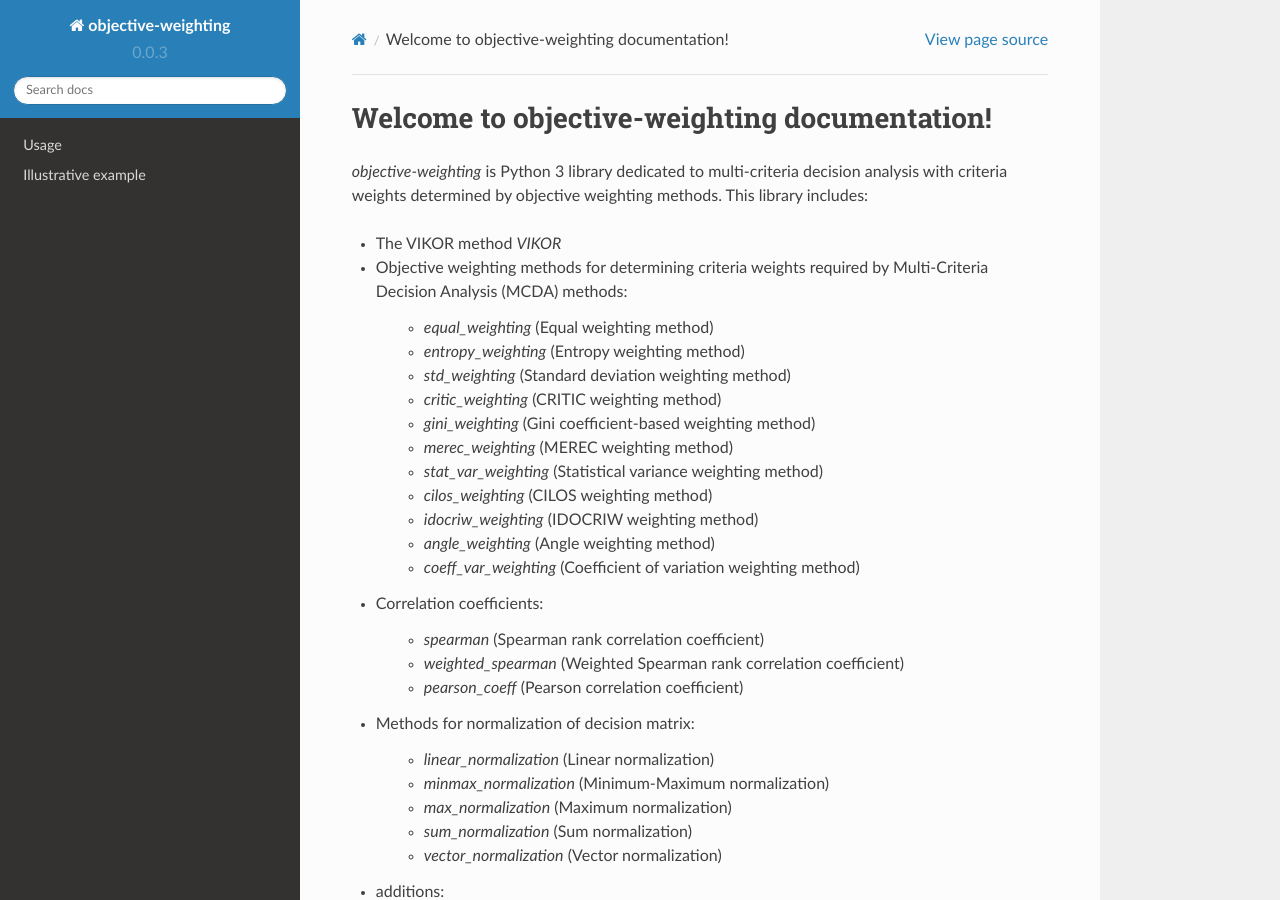
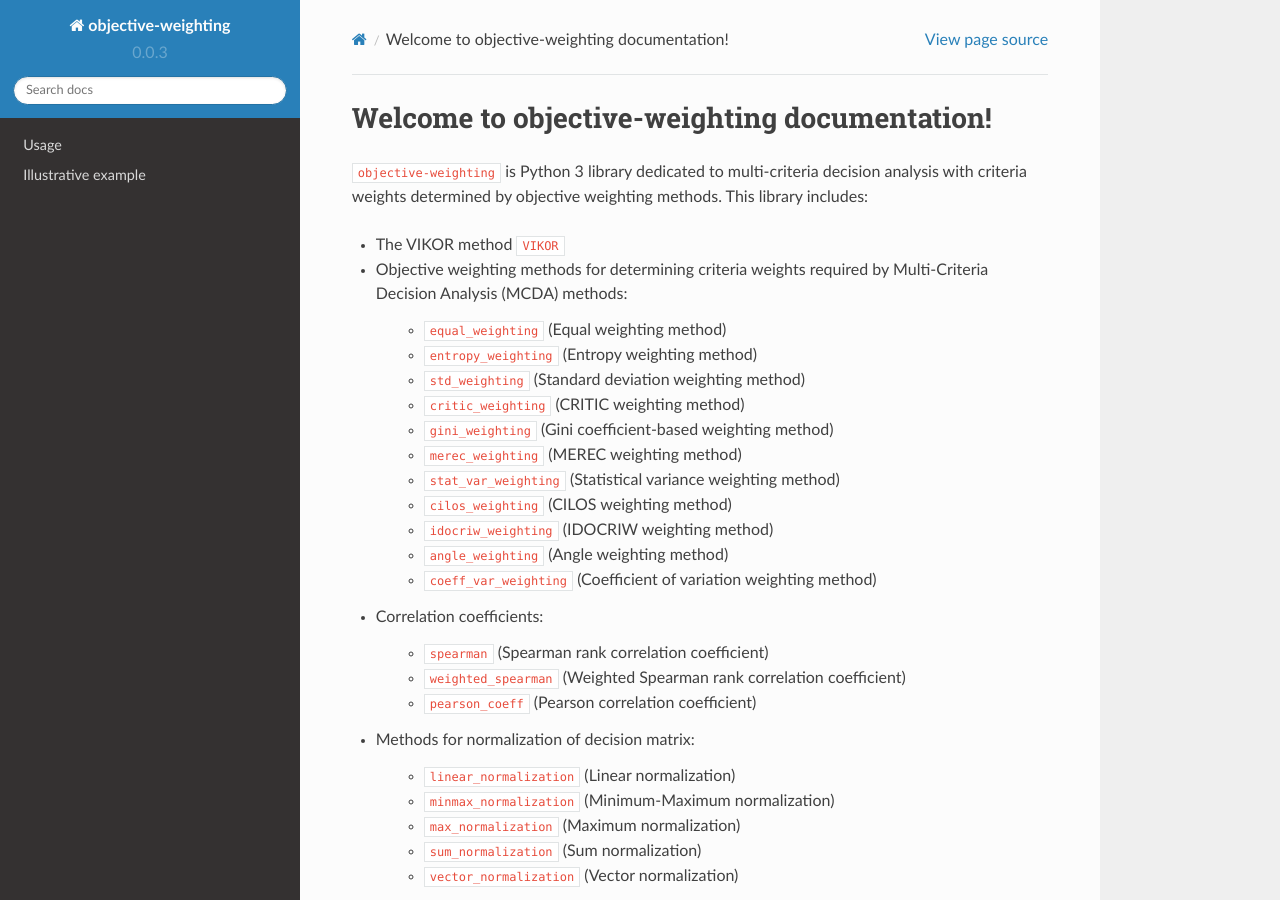
Before and after one commit to energyinpython/objective-weighting, a Sphinx documentation site: the page built from docs/index.rst, in a window 1280 px wide and 900 px high. Built offline with Sphinx 7.4.7 and the Read the Docs theme 2.0.0, drawn with Linux system fonts in a browser that asks for light colours; pages that are not in the unit, such as notebooks, are missing from menus.

Commit message:
docs: documentation update

```diff
--- a/docs/index.rst
+++ b/docs/index.rst
@@ -1,42 +1,42 @@
 Welcome to objective-weighting documentation!
 ===============================================
 
-`objective-weighting` is Python 3 library dedicated to multi-criteria decision analysis with criteria weights determined by objective weighting methods.
+``objective-weighting`` is Python 3 library dedicated to multi-criteria decision analysis with criteria weights determined by objective weighting methods.
 This library includes:
 
-- The VIKOR method `VIKOR`
+- The VIKOR method ``VIKOR``
 
 - Objective weighting methods for determining criteria weights required by Multi-Criteria Decision Analysis (MCDA) methods:
 
-	- `equal_weighting` (Equal weighting method)
-	- `entropy_weighting` (Entropy weighting method)
-	- `std_weighting` (Standard deviation weighting method)
-	- `critic_weighting` (CRITIC weighting method)
-	- `gini_weighting` (Gini coefficient-based weighting method)
-	- `merec_weighting` (MEREC weighting method)
-	- `stat_var_weighting` (Statistical variance weighting method)
-	- `cilos_weighting` (CILOS weighting method)
-	- `idocriw_weighting` (IDOCRIW weighting method)
-	- `angle_weighting` (Angle weighting method)
-	- `coeff_var_weighting` (Coefficient of variation weighting method)
+	- ``equal_weighting`` (Equal weighting method)
+	- ``entropy_weighting`` (Entropy weighting method)
+	- ``std_weighting`` (Standard deviation weighting method)
+	- ``critic_weighting`` (CRITIC weighting method)
+	- ``gini_weighting`` (Gini coefficient-based weighting method)
+	- ``merec_weighting`` (MEREC weighting method)
+	- ``stat_var_weighting`` (Statistical variance weighting method)
+	- ``cilos_weighting`` (CILOS weighting method)
+	- ``idocriw_weighting`` (IDOCRIW weighting method)
+	- ``angle_weighting`` (Angle weighting method)
+	- ``coeff_var_weighting`` (Coefficient of variation weighting method)
 
 - Correlation coefficients:
 
-	- `spearman` (Spearman rank correlation coefficient)
-	- `weighted_spearman` (Weighted Spearman rank correlation coefficient)
-	- `pearson_coeff` (Pearson correlation coefficient)
+	- ``spearman`` (Spearman rank correlation coefficient)
+	- ``weighted_spearman`` (Weighted Spearman rank correlation coefficient)
+	- ``pearson_coeff`` (Pearson correlation coefficient)
 
 - Methods for normalization of decision matrix:
 
-	- `linear_normalization` (Linear normalization)
-	- `minmax_normalization` (Minimum-Maximum normalization)
-	- `max_normalization` (Maximum normalization)
-	- `sum_normalization` (Sum normalization)
-	- `vector_normalization` (Vector normalization)
+	- ``linear_normalization`` (Linear normalization)
+	- ``minmax_normalization`` (Minimum-Maximum normalization)
+	- ``max_normalization`` (Maximum normalization)
+	- ``sum_normalization`` (Sum normalization)
+	- ``vector_normalization`` (Vector normalization)
 
 - additions:
 
-	- `rank_preferences` (Method for ordering alternatives according to their preference values obtained with MCDA methods)
+	- ``rank_preferences`` (Method for ordering alternatives according to their preference values obtained with MCDA methods)
 
 Check out the :doc:`usage` section for further information, including
 how to :ref:`installation` the project.
```
